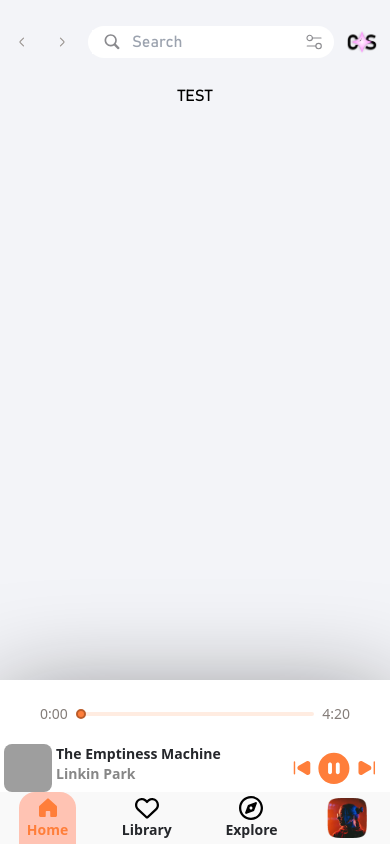
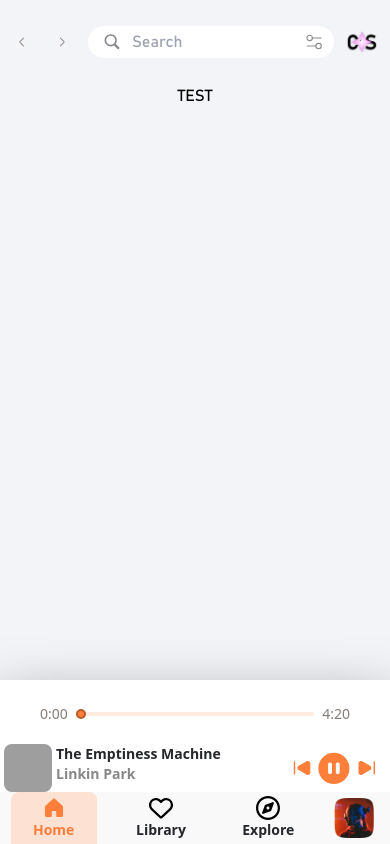
Before and after one commit to enzo405/Cosmosound, a React (Vite) app: page / in a window 390 px wide. Built offline with nearby package versions, Linux system fonts and the light colour scheme; grey boxes are pictures that could not be loaded.

Commit message:
Added sidebar animation (#3)
* Add finished animation

* Fix background mobile

* Rework box shadow music player & refactor animation

```diff
--- a/src/components/Template/Avatar/ModalHeaderAvatar.tsx
+++ b/src/components/Template/Avatar/ModalHeaderAvatar.tsx
@@ -48,7 +48,7 @@ export default function DropdownHeaderAvatar({
 
   return (
     <div className="absolute top-0 right-0 z-10 transform-gpu translate-x-[-10px] translate-y-[10px] sm:translate-y-[80px]">
-      <div className="bg-white block py-1 text-gray-900 rounded-xl w-44 xsm:w-60 sm:w-72 border border-settings-divider">
+      <div className="bg-white block py-1 text-gray-900 rounded-xl w-44 xsm:w-52 sm:w-60 border border-settings-divider">
         {/* Profile Section */}
         <SettingsOptions>
           <img
--- a/src/components/Template/Sidebar/SidebarContent.tsx
+++ b/src/components/Template/Sidebar/SidebarContent.tsx
@@ -1,28 +1,66 @@
 import { routesSidebar } from "config/app-config";
-import { type ReactElement } from "react";
+import { type ReactElement, useEffect, useState } from "react";
 import SidebarItem from "./SidebarItem";
 import HeaderAvatar from "components/Template/Avatar/HeaderAvatar";
+import { useNavigate } from "react-router-dom";
 
 interface SidebarContentProps {
   showHeaderAvatar: boolean;
 }
 
 function SidebarContent({ showHeaderAvatar }: SidebarContentProps): ReactElement {
+  const navigate = useNavigate();
+  const [activeIndex, setActiveIndex] = useState<number>(0);
+
+  useEffect(() => {
+    updateSidebar();
+  }, [window.location.pathname]);
+
+  const updateSidebar = (index?: number) => {
+    if (index === undefined) {
+      index = Object.entries(routesSidebar).findIndex(
+        ([, route]) => route.path === window.location.pathname,
+      );
+    }
+    setActiveIndex(index);
+  };
+
+  const handleSidebarClick = (index: number, path: string) => {
+    updateSidebar(index);
+    navigate(path);
+  };
+
+  const spanIndicatorClasses = "absolute transition-all z-0 duration-150";
+
   return (
-    <div className="flex flex-row justify-around sm:justify-start sm:flex-col sm:gap-2 w-full h-full xsm:items-start">
-      <span className="hidden sm:block sm:px-4 text-sidebar-category-font font-medium sm:font-semibold text-lg sm:text-2xl font-mono">
+    <div className="flex flex-row justify-start sm:flex-col gap-2 w-full h-full">
+      <span className="z-10 hidden sm:block sm:px-4 text-sidebar-category-font font-medium sm:font-semibold text-lg sm:text-2xl font-mono">
         Menu
       </span>
-      {Object.entries(routesSidebar).flatMap((objRoute, i) => (
-        <SidebarItem
-          iconName={objRoute[1].iconName}
-          iconNameActive={objRoute[1].iconActiveName}
-          path={objRoute[1].path}
-          text={objRoute[1].displayText}
-          key={i}
+      <span className="relative flex flex-row justify-around sm:justify-start sm:flex-col sm:gap-2 w-full h-full xsm:items-start">
+        {Object.entries(routesSidebar).map(([key, route], index) => (
+          <SidebarItem
+            key={key}
+            iconName={route.iconName}
+            iconNameActive={route.iconActiveName}
+            text={route.displayText}
+            isActive={index === activeIndex}
+            onClick={() => handleSidebarClick(index, route.path)}
+          />
+        ))}
+        {/* Desktop Sidebar item background indicator */}
+        <span
+          className={`${spanIndicatorClasses} ${activeIndex >= 0 ? "hidden sm:block w-5/6" : "block w-0"} bg-soft-beige left-0 h-10 rounded-e-full`}
+          style={{ top: `${activeIndex * 48}px` }}
         />
-      ))}
-      {showHeaderAvatar && <HeaderAvatar className="sm:hidden flex" id="avatar-button-2" />}
+        {/* Mobile Sidebar item background indicator */}
+        <span
+          className={`${spanIndicatorClasses} ${activeIndex >= 0 ? "flex sm:hidden w-1/3" : "flex w-0"} bottom-0 h-[3.25rem] justify-center`}
+          style={{ left: `${activeIndex * (100 / 3)}%` }}>
+          <span className="bg-soft-beige rounded-t-lg w-4/5 min-w-14" />
+        </span>
+      </span>
+      {showHeaderAvatar && <HeaderAvatar className="sm:hidden flex mr-3" id="avatar-button-2" />}
     </div>
   );
 }
--- a/src/components/Template/Sidebar/SidebarItem.tsx
+++ b/src/components/Template/Sidebar/SidebarItem.tsx
@@ -1,41 +1,31 @@
 import { Icon } from "components/Icon";
 import { IconName } from "constants/iconName";
 import { ReactElement } from "react";
-import { useNavigate } from "react-router-dom";
 
 interface SidebarItemProps {
   iconName: IconName;
   iconNameActive: IconName;
   text: string;
-  path: string;
+  onClick: () => void;
+  isActive: boolean;
 }
 
 export default function SidebarItem({
   iconNameActive,
   iconName,
   text,
-  path,
+  onClick,
+  isActive,
 }: SidebarItemProps): ReactElement {
-  const navigate = useNavigate();
+  let classes = isActive ? "text-primary-orange" : "text-dark-custom";
 
-  const isActive = (path: string) => {
-    return window.location.pathname === path;
-  };
-
-  let active = isActive(path);
-  let classes = "";
-  if (active) {
-    classes += "bg-sidebar-item-bg text-primary-orange";
-  } else {
-    classes += "hover:bg-sidebar-item-bg-hover text-dark-custom";
-  }
   return (
     <div
-      onClick={() => navigate(path)}
-      className={`${classes} w-auto sm:w-11/12 flex flex-col px-2 xsm:px-4 py-1 cursor-pointer rounded-t-2xl sm:rounded-e-full justify-center sm:justify-normal sm:flex-row`}>
+      onClick={onClick}
+      className={`${classes} z-10 w-full flex flex-col px-2 xsm:px-4 py-1 cursor-pointer justify-center sm:justify-normal sm:flex-row`}>
       <span className="flex justify-center sm:justify-normal sm:w-auto">
         <Icon
-          iconName={active ? iconNameActive : iconName}
+          iconName={isActive ? iconNameActive : iconName}
           className="min-h-6 h-6 min-w-6 w-6 sm:h-8 sm:w-8 flex"
         />
       </span>
--- a/tailwind.config.js
+++ b/tailwind.config.js
@@ -33,7 +33,7 @@ export default {
         "brown-music-player-dot": "var(--color-brown-music-player-dot)",
       },
       boxShadow: {
-        "music-player": "0 19px 100px 0px var(--color-shadow-music-player)",
+        "music-player": "0 25px 60px 0px var(--color-shadow-music-player)",
       },
     },
   },
```
